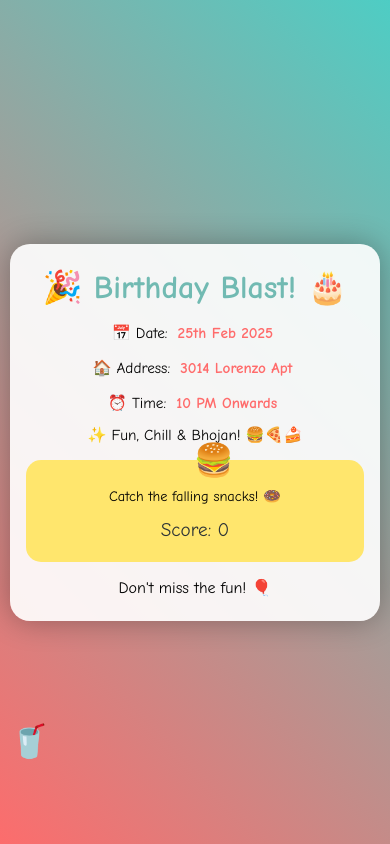
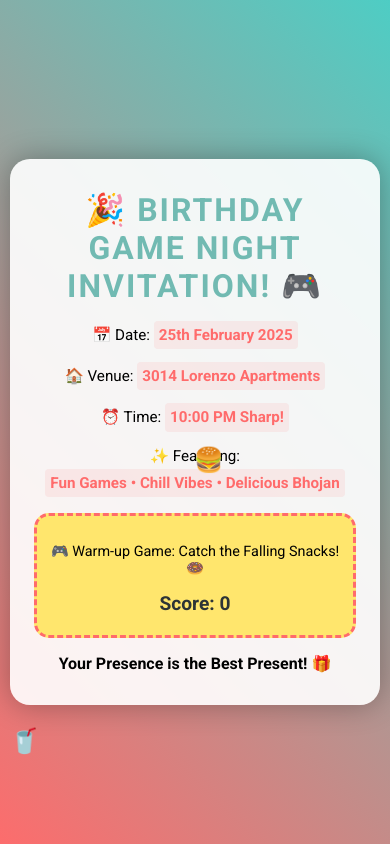
Before and after one commit to harsh-03-m/harsh-03-m.github.io, a plain HTML site: page invite2.html in a window 390 px wide. Shown: the top 844 px of the page. Drawn offline with Linux system fonts and the light colour scheme.

Commit message:
2nd page edit

```diff
--- a/invite2.html
+++ b/invite2.html
@@ -3,7 +3,8 @@
 <head>
     <meta charset="UTF-8">
     <meta name="viewport" content="width=device-width, initial-scale=1.0, maximum-scale=1.0, user-scalable=no">
-    <title>Birthday Bash Invitation!</title>
+    <title>Birthday Game Night Invitation</title>
+    <link href="https://fonts.googleapis.com/css2?family=Roboto:wght@400;700&display=swap" rel="stylesheet">
     <style>
         body {
             margin: 0;
@@ -12,7 +13,7 @@
             justify-content: center;
             align-items: center;
             background: linear-gradient(45deg, #ff6b6b, #4ecdc4);
-            font-family: 'Comic Sans MS', cursive;
+            font-family: 'Roboto', sans-serif;
             overflow: hidden;
             padding: 20px;
         }
@@ -32,13 +33,6 @@
             max-height: 90vh;
         }
 
-        @media (max-width: 480px) {
-            .container {
-                padding: 1rem;
-                max-height: 95vh;
-            }
-        }
-
         @keyframes popIn {
             to { transform: scale(1); }
         }
@@ -48,6 +42,9 @@
             font-size: clamp(1.8rem, 5vw, 2.5rem);
             margin: 0.5rem 0;
             animation: colorChange 2s infinite alternate;
+            font-weight: 700;
+            text-transform: uppercase;
+            letter-spacing: 2px;
         }
 
         @keyframes colorChange {
@@ -62,6 +59,7 @@
             animation: fadeInUp 1s forwards;
             animation-delay: 0.5s;
             font-size: clamp(1rem, 2.5vw, 1.1rem);
+            line-height: 1.6;
         }
 
         @keyframes fadeInUp {
@@ -74,6 +72,7 @@
             background: #ffe66d;
             border-radius: 15px;
             font-size: clamp(0.9rem, 2.5vw, 1rem);
+            border: 3px dashed #ff6b6b;
         }
 
         .food {
@@ -82,16 +81,14 @@
             position: absolute;
             transition: transform 0.3s;
             touch-action: manipulation;
-        }
-
-        @media (hover: hover) {
-            .food:hover { transform: scale(1.2); }
+            user-select: none;
         }
 
         #score {
             font-size: clamp(1.2rem, 3vw, 1.5rem);
             color: #2d3436;
             margin: 0.5rem 0;
+            font-weight: 700;
         }
 
         .falling {
@@ -104,15 +101,18 @@
 
         .highlight {
             color: #ff6b6b;
-            font-weight: bold;
+            font-weight: 700;
             display: inline-block;
             padding: 2px 5px;
+            background: rgba(255, 107, 107, 0.1);
+            border-radius: 4px;
         }
 
         .bounce {
             animation: bounce 1s infinite;
             font-size: clamp(1rem, 2.5vw, 1.1rem);
             margin: 0.5rem 0;
+            font-weight: 700;
         }
 
         @keyframes bounce {
@@ -120,49 +120,35 @@
             50% { transform: translateY(-10px); }
         }
 
-        /* Mobile-specific adjustments */
         @media (max-width: 768px) {
             body { padding: 10px; }
-
-            .details p {
-                margin: 0.8rem 0;
-            }
-
-            .game-container {
-                padding: 0.8rem;
-            }
+            .details p { margin: 0.8rem 0; }
+            .game-container { padding: 0.8rem; }
         }
 
         @media (max-width: 480px) {
             h1 { font-size: 2rem; }
-
-            .details {
-                font-size: 0.95rem;
-            }
-
-            .food {
-                font-size: 2rem;
-            }
+            .details { font-size: 0.95rem; }
         }
     </style>
 </head>
 <body>
     <div class="container">
-        <h1>🎉 Birthday Blast! 🎂</h1>
+        <h1>🎉 Birthday Game Night Invitation! 🎮</h1>
 
         <div class="details">
-            <p>📅 Date: <span class="highlight">25th Feb 2025</span></p>
-            <p>🏠 Address: <span class="highlight">3014 Lorenzo Apt</span></p>
-            <p>⏰ Time: <span class="highlight">10 PM Onwards</span></p>
-            <p>✨ Fun, Chill & Bhojan! 🍔🍕🍰</p>
+            <p>📅 Date: <span class="highlight">25th February 2025</span></p>
+            <p>🏠 Venue: <span class="highlight">3014 Lorenzo Apartments</span></p>
+            <p>⏰ Time: <span class="highlight">10:00 PM Sharp!</span></p>
+            <p>✨ Featuring: <span class="highlight">Fun Games • Chill Vibes • Delicious Bhojan</span></p>
         </div>
 
         <div class="game-container">
-            <p>Catch the falling snacks! 🍩</p>
+            <p>🎮 Warm-up Game: Catch the Falling Snacks! 🍩</p>
             <p id="score">Score: 0</p>
         </div>
 
-        <p class="bounce">Don't miss the fun! 🎈</p>
+        <p class="bounce">Your Presence is the Best Present! 🎁</p>
     </div>
 
     <script>
@@ -175,7 +161,6 @@
             emoji.textContent = emojis[Math.floor(Math.random() * emojis.length)];
             emoji.style.left = Math.random() * 95 + '%';
 
-            // Add both touch and click events
             emoji.addEventListener('click', handleTap);
             emoji.addEventListener('touchstart', handleTap);
 
@@ -193,15 +178,12 @@
             this.remove();
         }
 
-        // Start game
         setInterval(spawnEmoji, 1000);
 
-        // Initial animations
         document.querySelectorAll('.details p').forEach((p, index) => {
             p.style.animationDelay = `${0.8 + index * 0.2}s`;
         });
 
-        // Prevent zoom on mobile
         document.addEventListener('touchstart', function(e) {
             if(e.touches.length > 1) e.preventDefault();
         }, { passive: false });
```
